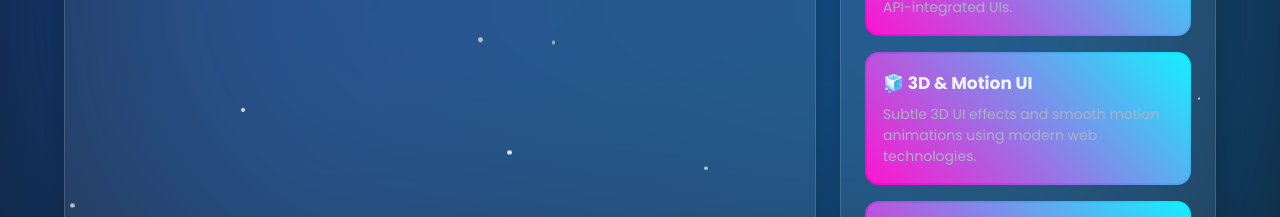
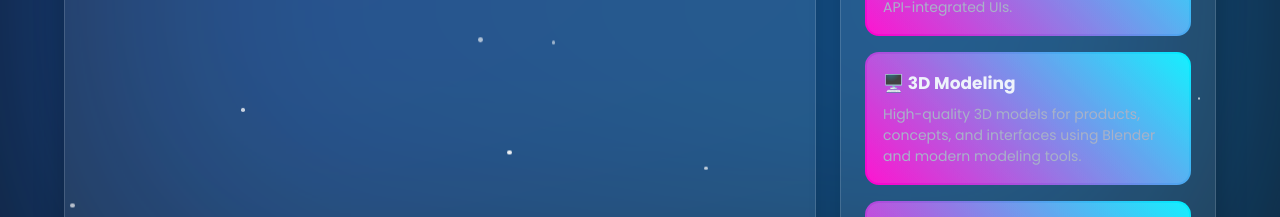
Before and after one commit to San999-dev/Sana-Portfolio, a plain HTML site: page index.html in a window 1280 px wide. Shown: the part 421-638 px from the top of the page. Drawn offline with Linux system fonts and the light colour scheme.

Commit message:
Update index.html

```diff
--- a/index.html
+++ b/index.html
@@ -209,8 +209,8 @@
           <p>Responsive websites and SPAs with HTML, CSS, and JavaScript. Fast, scalable, and API-integrated UIs.</p>
         </div>
         <div class="service">
-          <h3>🧊 3D & Motion UI</h3>
-          <p>Subtle 3D UI effects and smooth motion animations using modern web technologies.</p>
+          <h3>🖥️ 3D Modeling</h3>
+          <p>High-quality 3D models for products, concepts, and interfaces using Blender and modern modeling tools.</p>
         </div>
         <div class="service">
           <h3>🤖 Machine Learning</h3>
```
